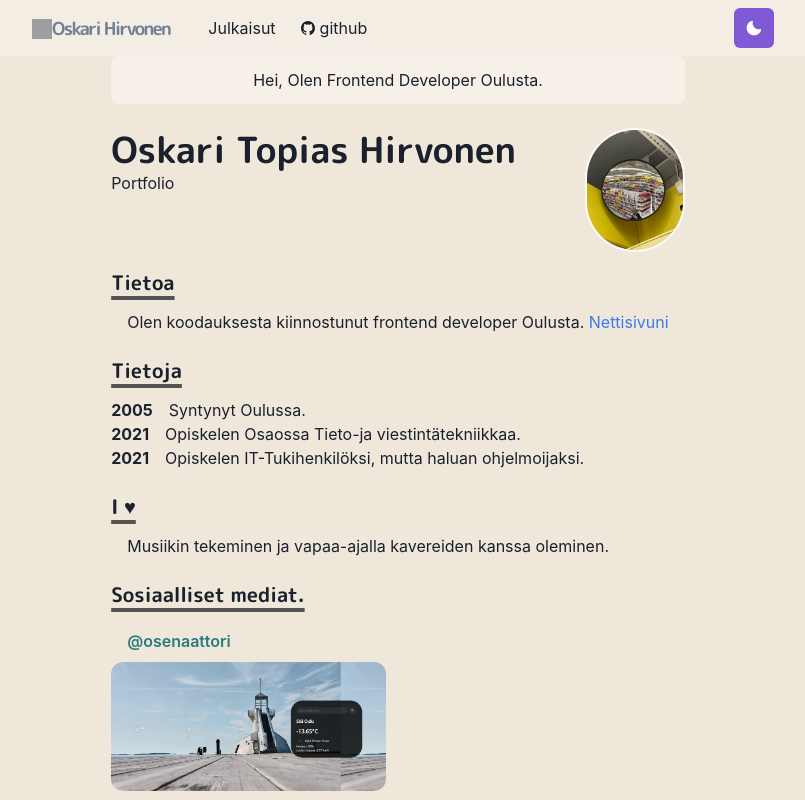
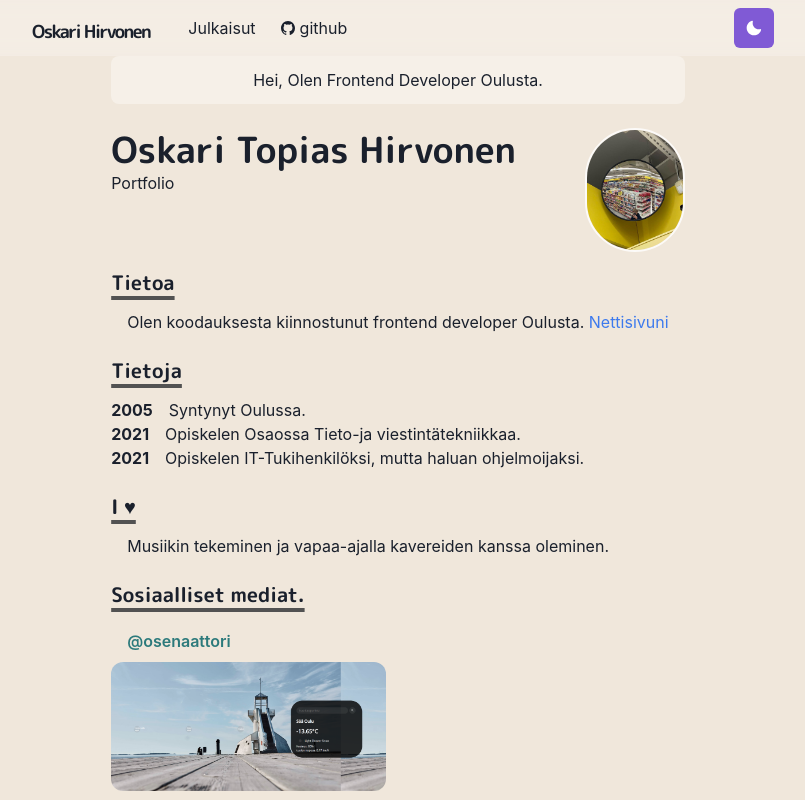
Before and after one commit to osenaattori/OskariPortfolio2, a Next.js app: page / in a window 1280 px wide. Shown: the top 800 px of the page, without its empty margins (242-1047 px from the left). Built offline with nearby package versions, Linux system fonts and the light colour scheme; grey boxes are pictures that could not be loaded.

Commit message:
modified:   components/logo.js 	deleted:    public/images/dark.jpg

```diff
--- a/components/logo.js
+++ b/components/logo.js
@@ -1,6 +1,5 @@
 import Link from 'next/link'
-import Image from 'next/image'
-import { Text, useColorModeValue } from '@chakra-ui/react'
+import { Text } from '@chakra-ui/react'
 import styled from '@emotion/styled'
 
 const LogoBox = styled.span`
@@ -22,15 +21,12 @@ const LogoBox = styled.span`
 `
 
 const Logo = () => {
-  const footPrintImg = `/images/O${useColorModeValue('', '-dark')}.png`
-
   return (
     <Link href="/">
       <a>
         <LogoBox>
-          <Image src={footPrintImg} width={20} height={20} alt="logo" />
+
           <Text
-            color={useColorModeValue('gray.500', 'whiteAlpha.900')}
             fontFamily='M PLUS Rounded 1c", sans-serif'
             fontWeight="bold"
             ml={3}
```
Also changed, not shown: public/images/dark.jpg (deleted).
